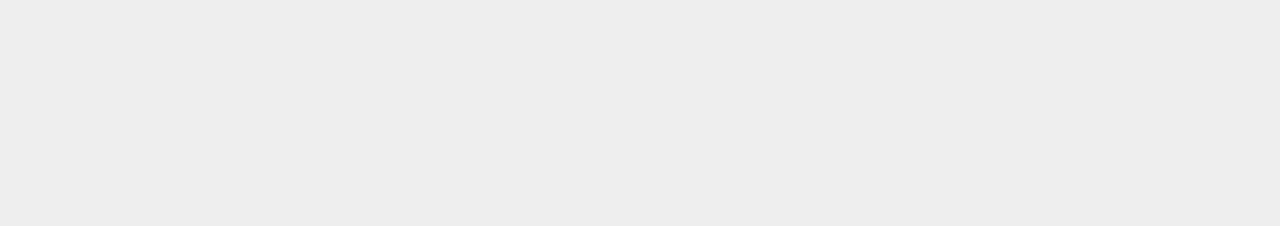
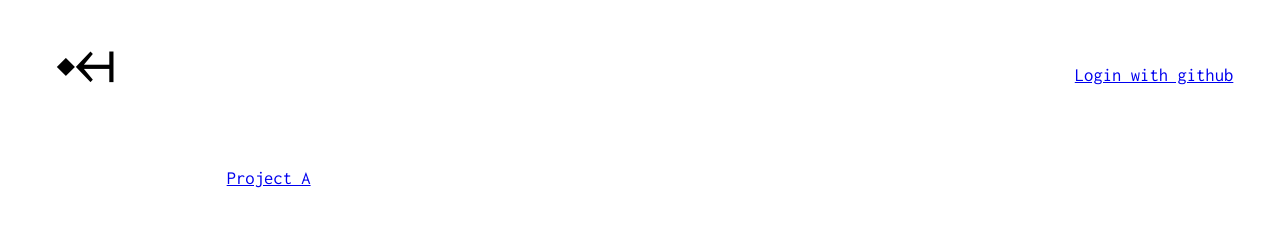
Before and after one commit to weaver-viii/kickhub, a plain HTML site: page src/kickhub/html/index.html in a window 1280 px wide. Drawn offline with Linux system fonts and the light colour scheme; files that its build step writes are made by us from their sources.

Commit message:
Enhance enlive template and css

```diff
--- a/resources/public/css/kickhub.css
+++ b/resources/public/css/kickhub.css
@@ -1,3 +1,40 @@
+@import url(http://fonts.googleapis.com/css?family=Inconsolata);
+
 body {
-    background-color: #eeeeee;
+    font-family: "Inconsolata";
+    font-size: 14pt;
+    background-color: white;
+    margin: 3em;
 }
+
+#logo {
+    position: fixed;
+    top: .3em;
+    font-size: 400%;
+}
+
+#logo a {
+    text-decoration: none;
+    color: black;
+}
+
+#logo a:hover {
+    text-decoration: none;
+    color: blue;
+}
+
+#login {
+    position: fixed;
+    right: 2.5em;
+    top: 2.5em;
+}
+
+#new-projects {
+    position: absolute;
+    top: 8em;
+    left: 10em;
+}
+
+#new-projects ul {
+    list-style-type: none;
+}
--- a/src/kickhub/html/index.html
+++ b/src/kickhub/html/index.html
@@ -1,16 +1,26 @@
-<html>
+<?xml version="1.0" encoding="utf-8"?>
+<!DOCTYPE html PUBLIC "-//W3C//DTD XHTML 1.0 Strict//EN"
+"http://www.w3.org/TR/xhtml1/DTD/xhtml1-strict.dtd">
+<html xmlns="http://www.w3.org/1999/xhtml" lang="en" xml:lang="en">
 <head>
   <title>KickHub: boost free software/content donations</title>
-  <link rel="stylesheet" href="/kickhub.css" type="text/css" />
+  <link rel="stylesheet" href="/css/kickhub.css" type="text/css" />
   <meta http-equiv="Content-Type" content="text/html;charset=utf-8" />
   <meta name="author" content="Bastien Guerry" />
 </head>
 <body>
 
-<div id="login-menu">
+<div id="logo"><a href="/about">⤟</a></div>
+
+<div id="login">
+  <p><a class="logged" href="/github">Login with github</a></p>
+  <p><img class="pic" src="" /></p>
 </div>
 
-<div id="latest-transations">
+<div id="new-projects">
+  <ul class="content">
+    <li><a href="#">Project A</a></li>
+  </ul>
 </div>
 
 </body>
```
Also changed, not shown: 4 other files.
